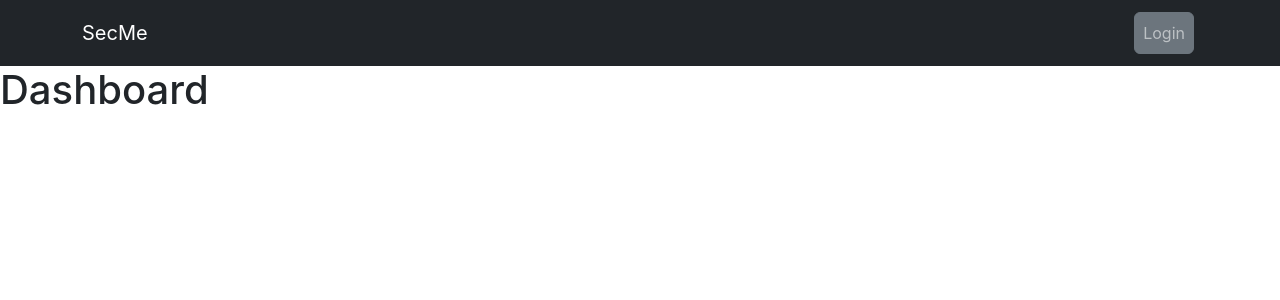
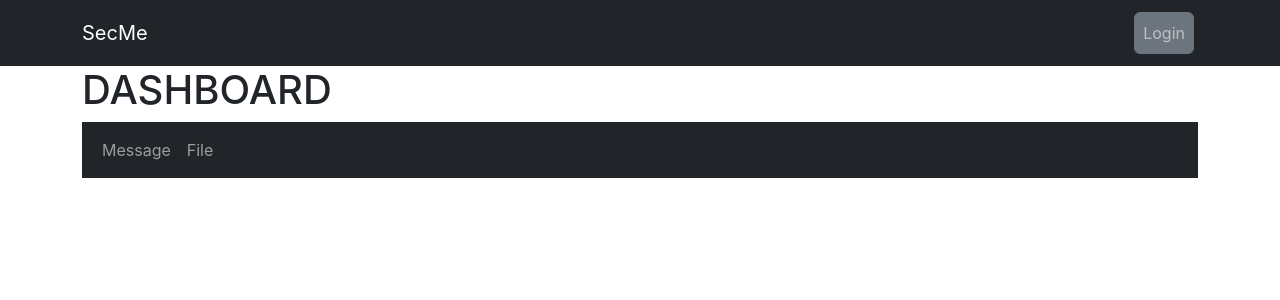
Before and after one commit to paradocx96/SecMe-app, a React (Create React App) app: page /dashboard in a window 1280 px wide. Shown: the top 300 px of the page. Built offline with nearby package versions, Linux system fonts and the light colour scheme.

Commit message:
Dashboard Update

```diff
--- /dev/null
+++ b/src/components/navigation/DashNavBar.jsx
@@ -0,0 +1,21 @@
+import React from 'react';
+import {Container, Nav, Navbar} from "react-bootstrap";
+import {Link} from "react-router-dom";
+
+function DashNavBar(props) {
+    return (
+        <Navbar collapseOnSelect expand="lg" bg="dark" variant="dark">
+            <Container>
+                <Navbar.Toggle aria-controls="responsive-navbar-nav"/>
+                <Navbar.Collapse id="responsive-navbar-nav">
+                    <Nav className="me-auto">
+                        <Link to={'/message'} className={'nav-link'}>Message</Link>
+                        <Link to={'/file'} className={'nav-link'}>File</Link>
+                    </Nav>
+                </Navbar.Collapse>
+            </Container>
+        </Navbar>
+    );
+}
+
+export default DashNavBar;
--- a/src/pages/Dashboard.jsx
+++ b/src/pages/Dashboard.jsx
@@ -1,9 +1,14 @@
 import React from 'react';
+import {Container} from "react-bootstrap";
+import DashNavBar from "../components/navigation/DashNavBar";
 
 function Dashboard(props) {
     return (
         <div>
-            <h1>Dashboard</h1>
+            <Container>
+                <h1 className='text-uppercase'>Dashboard</h1>
+                <DashNavBar/>
+            </Container>
         </div>
     );
 }
```
